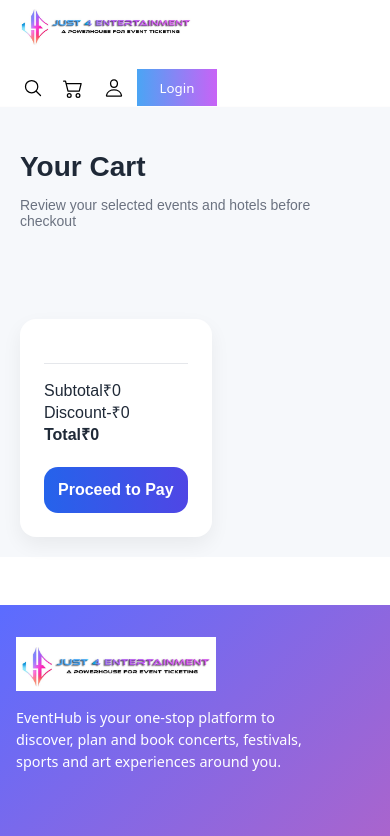
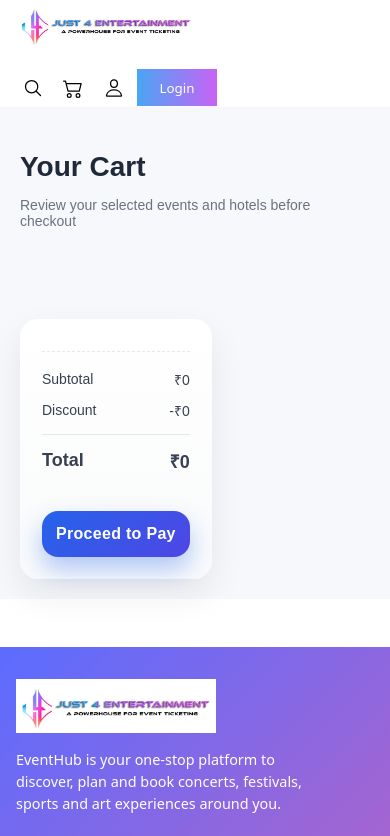
Before and after one commit to Nandanasureshss/event-booking-frontend, a React (Vite) app: page /cart in a window 390 px wide. Shown: the top 836 px of the page. Built offline with nearby package versions, Linux system fonts and the light colour scheme.

Commit message:
Fix env handling for production (Render)

```diff
--- a/src/Components/AddEvent/AddEvent.jsx
+++ b/src/Components/AddEvent/AddEvent.jsx
@@ -26,7 +26,8 @@ function AddEvent() {
     isPopular: false,
     ticketType: "online",
     seatingCategories: [],
-    images: []
+    images: [],
+    ticketPdf: null // ✅ ADDED
   });
 
   const addNewCategory = () => {
@@ -38,8 +39,7 @@ function AddEvent() {
           name: `Category ${formData.seatingCategories.length + 1}`,
           price: "",
           purchasePrice: "",
-          tickets: "",
-          ticketPdf: null
+          tickets: ""
         }
       ]
     });
@@ -48,12 +48,6 @@ function AddEvent() {
   const handleCategoryChange = (index, field, value) => {
     const updated = [...formData.seatingCategories];
     updated[index][field] = value;
-    setFormData({ ...formData, seatingCategories: updated });
-  };
-
-  const handlePdfUpload = (index, file) => {
-    const updated = [...formData.seatingCategories];
-    updated[index].ticketPdf = file;
     setFormData({ ...formData, seatingCategories: updated });
   };
 
@@ -76,16 +70,13 @@ function AddEvent() {
 
     payload.append(
       "seatingCategories",
-      JSON.stringify(
-        formData.seatingCategories.map(({ ticketPdf, ...rest }) => rest)
-      )
+      JSON.stringify(formData.seatingCategories)
     );
 
-    formData.seatingCategories.forEach((cat, index) => {
-      if (cat.ticketPdf) {
-        payload.append(`ticketPdf_${index}`, cat.ticketPdf);
+    // ✅ SEND SINGLE PDF (ONLY IF PDF TICKET)
+    if (formData.ticketType === "pdf" && formData.ticketPdf) {
+      payload.append("ticketPdf", formData.ticketPdf);
     }
-    });
 
     formData.images.forEach((img) => payload.append("mediaFiles", img));
 
@@ -94,7 +85,6 @@ function AddEvent() {
       payload,
       { headers: { "Content-Type": "multipart/form-data" } }
     );
-
 
     if (res.data.success) navigate("/admin/events");
   };
@@ -195,19 +185,22 @@ function AddEvent() {
 
                 <label>Tickets Available</label>
                 <input type="number" onChange={(e) => handleCategoryChange(index, "tickets", e.target.value)} />
+              </div>
+            ))}
 
+            {/* ✅ SINGLE PDF UPLOAD */}
             {formData.ticketType === "pdf" && (
               <>
-                    <label>Upload {cat.name} Ticket PDF</label>
+                <label>Upload Event Ticket PDF</label>
                 <input
                   type="file"
                   accept="application/pdf"
-                      onChange={(e) => handlePdfUpload(index, e.target.files[0])}
+                  onChange={(e) =>
+                    setFormData({ ...formData, ticketPdf: e.target.files[0] })
+                  }
                 />
               </>
             )}
-              </div>
-            ))}
 
             <label>Media Upload</label>
             <input type="file" multiple onChange={handleImageUpload} />
--- a/src/Components/Cart/Cart.css
+++ b/src/Components/Cart/Cart.css
@@ -133,14 +133,16 @@
   color: #16a34a;
 }
 
-/* ---------- RIGHT PANEL ---------- */
 .cart-right {
   flex: 1;
-  background: #ffffff;
-  padding: 24px;
-  border-radius: 16px;
-  box-shadow: 0 8px 20px rgba(0,0,0,0.06);
+  background: linear-gradient(180deg, #ffffff, #f9fafb);
+  padding: 28px;
+  border-radius: 20px;
+  box-shadow: 0 15px 35px rgba(0,0,0,0.08);
+  position: sticky;
+  top: 30px;
 }
+
 
 .summary-title {
   font-size: 18px;
@@ -204,12 +206,27 @@
   background: #1e40af;
 }
 
-/* ---------- TOTAL ---------- */
 .summary-totals {
-  margin-top: 20px;
+  margin-top: 10px;
+  border-top: 1px dashed #e5e7eb;
+  padding-top: 18px;
+}
+.summary-totals > div {
+  display: flex;
+  justify-content: space-between;
+  align-items: center;
+  margin-bottom: 12px;
+  font-size: 14px;
+  color: #374151;
+}
+
+.summary-totals > div:last-child {
+  margin-top: 14px;
+  padding-top: 14px;
   border-top: 1px solid #e5e7eb;
-  padding-top: 15px;
+  font-size: 18px;
 }
+
 
 .sum-row {
   display: flex;
@@ -227,20 +244,29 @@
 /* ---------- PAY BUTTON ---------- */
 .pay-btn {
   width: 100%;
-  background: linear-gradient(90deg, #2563eb, #4f46e5);
+  background: linear-gradient(135deg, #2563eb, #4f46e5);
   color: white;
-  padding: 14px;
-  border-radius: 14px;
+  padding: 16px;
+  border-radius: 16px;
   border: none;
-  margin-top: 22px;
-  font-size: 16px;
-  font-weight: 600;
+  margin-top: 26px;
+  font-size: 17px;
+  font-weight: 700;
+  letter-spacing: 0.3px;
   cursor: pointer;
+  box-shadow: 0 12px 25px rgba(37,99,235,0.35);
+  transition: transform 0.2s ease, box-shadow 0.2s ease;
 }
 
 .pay-btn:hover {
-  opacity: 0.95;
+  transform: translateY(-2px);
+  box-shadow: 0 18px 35px rgba(37,99,235,0.45);
 }
+
+.pay-btn:active {
+  transform: scale(0.98);
+}
+
 
 /* ---------- RESPONSIVE ---------- */
 @media (max-width: 992px) {
@@ -280,3 +306,14 @@
     justify-content: center;
   }
 }
+@media (max-width: 600px) {
+  .cart-right {
+    padding: 22px;
+    border-radius: 18px;
+  }
+
+  .pay-btn {
+    font-size: 16px;
+    padding: 14px;
+  }
+}
--- a/src/Components/EventDetails/EventDetails.jsx
+++ b/src/Components/EventDetails/EventDetails.jsx
@@ -51,6 +51,10 @@ useEffect(() => {
     try {
       const res = await axios.get(`/api/events/${eventId}`);
       const eventData = res.data.data;
+
+      console.log("EVENT DATA:", eventData);
+      console.log("SEATING CATEGORIES:", eventData.seatingCategories);
+
       setEvent(eventData);
 
       if (eventData.seatingCategories?.length > 0) {
@@ -164,8 +168,9 @@ useEffect(() => {
   children: childCount,
   pricePerTicket: ticketPrice,
   totalAmount,
-      user: { email: userEmail },
+  userEmail,
 });
+
   } catch (error) {
     console.error(error);
     alert("Ticket created locally, but email delivery failed.");
--- a/src/Components/Hero/Hero.css
+++ b/src/Components/Hero/Hero.css
@@ -1,3 +1,10 @@
+.hero,
+.hero-top-filter,
+.filter-group {
+  max-width: 100%;
+  overflow-x: hidden;
+}
+
 .hero {
   position: relative;
 }
@@ -50,7 +57,7 @@
   gap: 12px;
 
   padding: 16px;
-  background: rgba(15, 15, 25, 0.75);
+background: rgba(15, 17, 28, 0.85);
   border-radius: 16px;
 }
 
@@ -63,7 +70,7 @@
 .filter-item {
   flex: 1;
   min-width: 140px;
-
+height: 42px;
   padding: 12px 14px;
   background: rgba(255, 255, 255, 0.08);
   color: white;
@@ -76,6 +83,12 @@
 
   font-size: 14px;
   position: relative;
+}
+.filter-item .arrow {
+  margin-left: 14px;
+  font-size: 0.8rem;
+  opacity: 0.6;
+  flex-shrink: 0;                 /* 🔥 prevents text squeeze */
 }
 
 .filter-item:hover {
@@ -172,7 +185,7 @@
   height: 36px;                 /* same as filter height */
   padding: 0 18px;              /* compact width */
 
-  border-radius: 8px;
+border-radius: 14px;
   border: none;
 
   background: linear-gradient(90deg, #6f8cff, #c56bfa);
@@ -202,7 +215,6 @@
   }
 }
 
-/* ---------------- MOBILE (SINGLE CLEAN VERSION) ---------------- */
 @media (max-width: 768px) {
 
   .hero-swiper {
@@ -210,23 +222,48 @@
   }
 
   .hero-top-filter {
-    bottom: 16px;
-    top: auto;
+  top: 80px;              /* always top */
+  bottom: auto;           /* 🔥 force reset */
+  left: 50%;
+  transform: translateX(-50%);
+
+
+    width: calc(100% - 24px);
     padding: 14px;
     border-radius: 16px;
     background: rgba(10, 12, 20, 0.92);
     box-shadow: 0 12px 30px rgba(0,0,0,0.45);
   }
 
+  /* ✅ TRUE HORIZONTAL FILTERS */
   .filter-group {
-    flex-direction: column;
+    display: flex;
+    flex-direction: row;
     gap: 10px;
+    flex-wrap: nowrap;
+    overflow-x: auto;
+    scrollbar-width: none; /* Firefox */
+  }
+
+  .filter-group::-webkit-scrollbar {
+    display: none; /* Chrome */
   }
 
   .filter-item {
-    width: 100%;
+    flex: 0 0 auto;
+    min-width: 140px;
     height: 48px;
-    font-size: 15px;
+    font-size: 14px;
+    border-radius: 12px;
+    white-space: nowrap;
+  }
+
+  .search-btn {
+    flex: 0 0 auto;
+    height: 48px;
+    padding: 0 18px;
+    font-size: 14px;
+    font-weight: 600;
     border-radius: 12px;
   }
 
@@ -237,14 +274,8 @@
     width: 92%;
   }
 
-  .hero-primary {
-    width: 100%;
-    height: 52px;
-    font-size: 1rem;
-  }
-
   .hero-inner {
-    margin-top: 5rem;
+margin-top: 6.5rem;
     padding: 0 16px;
     text-align: center;
   }
@@ -258,13 +289,71 @@
   }
 }
 
-/* ---------------- SMALL MOBILE ---------------- */
+/* ---------------- SMALL PHONES: 3 FILTERS PER ROW ---------------- */
 @media (max-width: 480px) {
-  .hero-content h1 {
-    font-size: 1.4rem;
+
+  .filter-group {
+    display: grid;
+    grid-template-columns: repeat(3, 1fr);
+    gap: 10px;
+    overflow: visible;
   }
 
-  .hero-content p {
-    font-size: 0.85rem;
+  .filter-item {
+  height: 46px;
+  padding: 0 18px;
+  font-size: 14px;
+  font-weight: 500;
+
+  background: rgba(255, 255, 255, 0.10);
+  border-radius: 14px;
+
+  display: flex;
+  align-items: center;
+  justify-content: space-between;
+
+  letter-spacing: 0.2px;
+}
+
+
+  /* SEARCH BUTTON FULL ROW */
+  .search-btn {
+    grid-column: span 3;
+    height: 44px;
+    font-size: 14px;
+     margin-top: 10px;
   }
 }
+/* ---------------- FORCE SINGLE ROW FILTERS ON ALL PHONES ---------------- */
+@media (max-width: 480px) {
+  .filter-group {
+    display: flex;
+    flex-direction: row;
+    flex-wrap: nowrap;
+    overflow-x: auto;
+    gap: 12px;
+  }
+
+  .filter-item {
+    flex: 0 0 auto;
+    min-width: 140px;
+  }
+
+  .search-btn {
+    flex: 0 0 auto;
+    min-width: 120px;
+  }
+}
+@media (max-width: 768px) {
+  .hero-content p {
+    text-align: center;
+    max-width: 320px;
+    margin: 8px auto 0;
+  }
+}
+/* ---------------- MOBILE: PUSH CTA BUTTON DOWN ---------------- */
+@media (max-width: 768px) {
+  .hero-primary {
+    margin-top: 18px;
+  }
+}
```
Also changed, not shown: src/Components/AdminEvents/AdminEvents.jsx (line endings or trailing spaces), src/Components/AllEvents/AllEvents.jsx (line endings or trailing spaces). Lines whose indentation alone changed are shown as unchanged.
